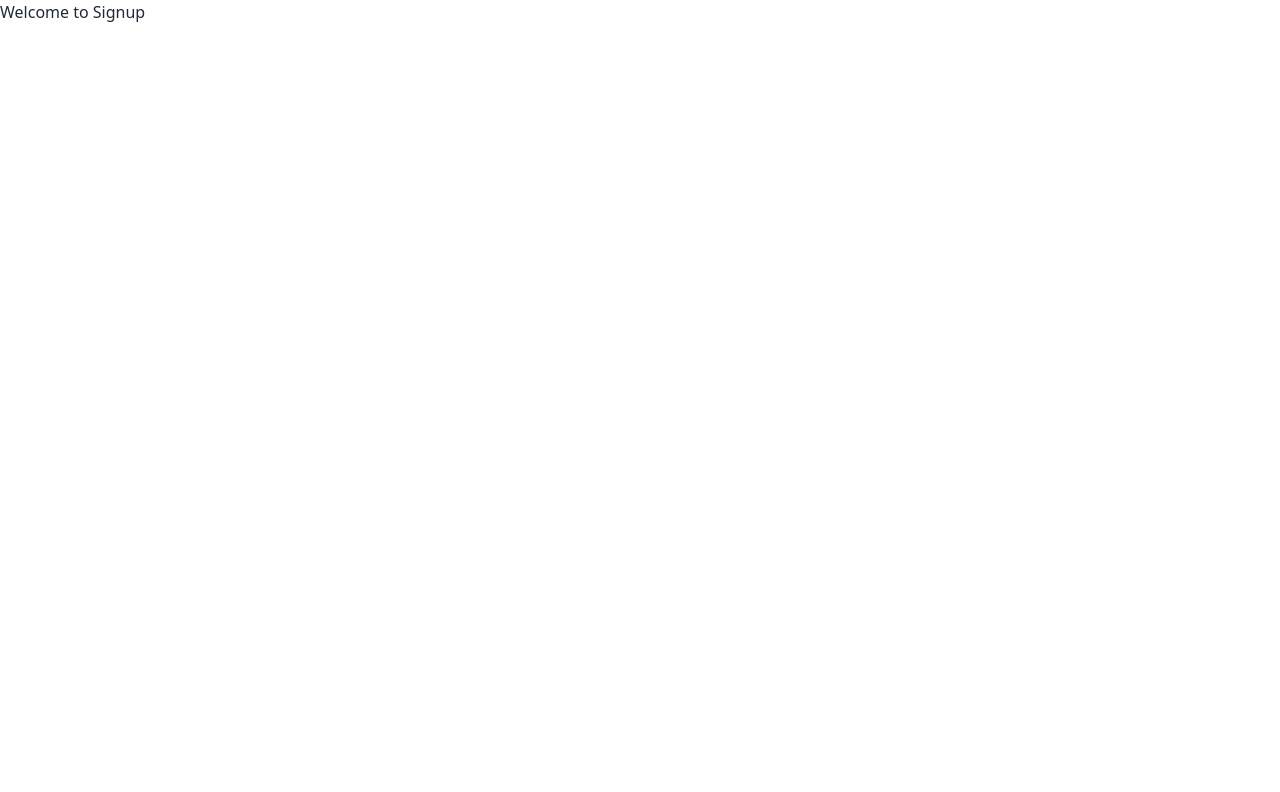
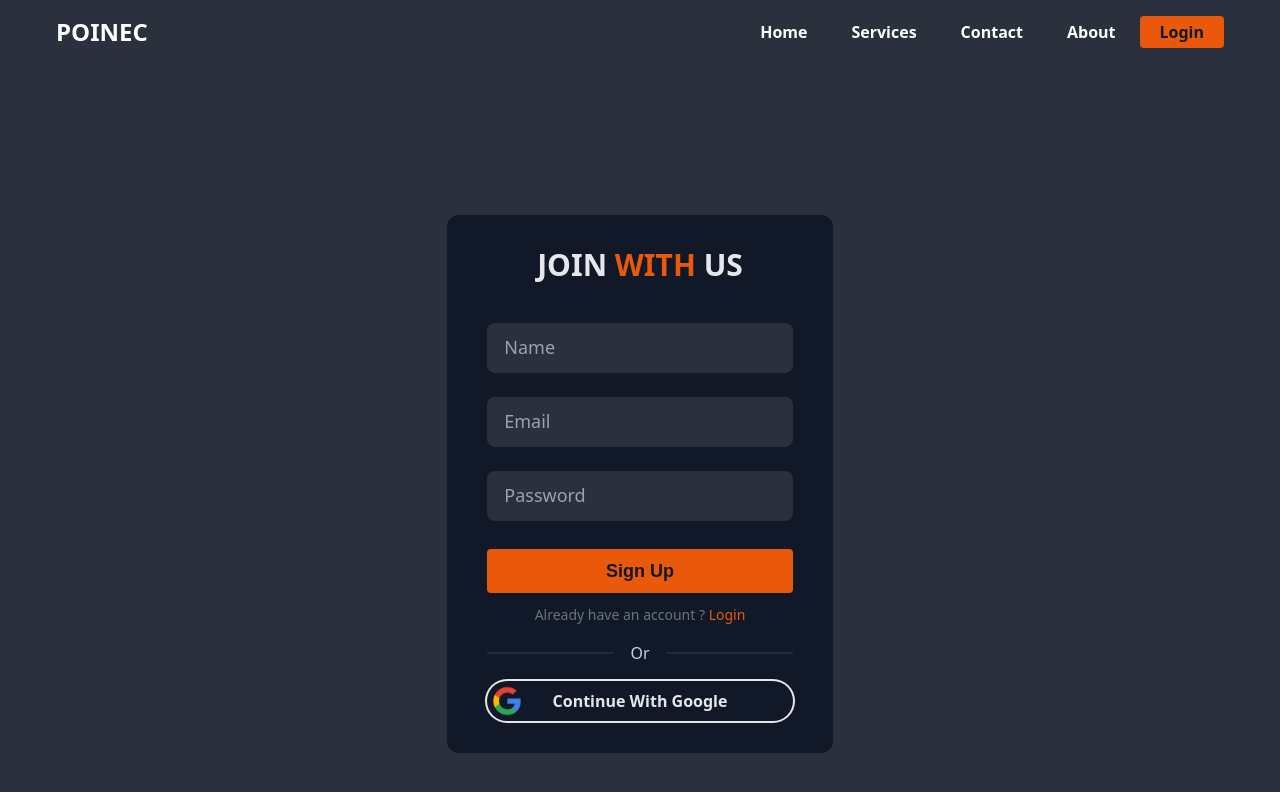
Before and after one commit to developer-build/pionec-menufecturer-client, a React (Create React App) app: page /signup in a window 1280 px wide. Shown: the top 792 px of the page. Built offline with nearby package versions, Linux system fonts and the light colour scheme.

Commit message:
sign up and login page design done

```diff
--- a/package.json
+++ b/package.json
@@ -8,8 +8,10 @@
     "@testing-library/react": "^13.2.0",
     "@testing-library/user-event": "^13.5.0",
     "daisyui": "^2.15.0",
+    "firebase": "^9.8.1",
     "react": "^18.1.0",
     "react-dom": "^18.1.0",
+    "react-firebase-hooks": "^5.0.3",
     "react-router-dom": "^6.3.0",
     "react-scripts": "5.0.1",
     "web-vitals": "^2.1.4"
--- a/src/pages/Home/WhatweMake.js
+++ b/src/pages/Home/WhatweMake.js
@@ -14,7 +14,7 @@ const WhatweMake = () => {
         <span className=" h-1 bg-orange-600 rounded-full w-28"></span>
         <span className="h-1 bg-gray-400 rounded-full w-24"></span>
       </div>
-      <div className="grid container mt-3 grid-cols-1 mb-10 md:grid-cols-2  gap-10 justify-center lg:grid-cols-3 pt-5 pb-10">
+      <div className="grid container mt-3 grid-cols-1 md:grid-cols-2  gap-10 justify-center lg:grid-cols-3 pt-5 pb-16">
         <div className="text-center">
           <h2 className="text-2xl text-gray-400 mb-3 font-semibold uppercase">
             Home Furnitures
--- a/src/pages/Login.js
+++ b/src/pages/Login.js
@@ -1,11 +1,71 @@
-import React from 'react';
+import React from "react";
+import Navber from "../shared/Navber";
+import googleImg from "../assests/imges/icons/google-logo-png-29546.png";
+import { Link } from "react-router-dom";
+const Login = () => {
 
-const Login = () => {
-    return (
-        <div>
-            <h1>Welcome to Login </h1>
+  return (
+    <div className="bg-base-100">
+      <Navber></Navber>
+      <div className="h-full md:h-screen   my-10 lg:my-0 container flex justify-center items-center">
+        <div className="w-full  md:w-[50%] lg:w-[33%]">
+          {/* <img className="h-[60px] mx-auto w-40" src={""} alt="" /> */}
+          <div className="  pb-8 px-4 md:px-10  bg-accent rounded-xl mt-10">
+            <h1 className="text-center text-3xl font-semibold pt-8 pb-10 uppercase text-secondary">
+              Welcome <span className="text-primary">Back</span>
+            </h1>
+            <form>
+              <div className="flex flex-col space-y-6">
+                <input
+                  type="text"
+                  placeholder="Email"
+                  class="input w-full placeholder:text-lg py-6 "
+                />
+                <input
+                  type="text"
+                  placeholder="Password"
+                  class="input w-full placeholder:text-lg py-6 "
+                />
+              </div>
+              <div className="flex items-center justify-between mt-4">
+                <div className="flex pl-1 items-center ">
+                  <input
+                    type="checkbox"
+                    name=""
+                    className="checkbox checkbox-sm checkbox-primary  mr-3"
+                    id=""
+                  />
+                  <span className="text-sm  text-gray-500 ">Remember me</span>
+                </div>
+                <p className="text-sm  text-gray-500 ">Forget Password?</p>
+              </div>
+              <button
+                type="submit"
+                className="px-8 mt-7 text-lg w-full  rounded py-2 font-semibold font-koulen hover:bg-orange-700 transition duration-300 ease-in-out bg-primary text-gray-900"
+              >
+                Login
+              </button>
+              <p className="text-sm mt-3 text-center text-gray-500">
+                Don't have and account ?{" "}
+                <Link to='/signup' className="text-orange-600">Create Account</Link>
+              </p>
+              <div className="divider my-5 ">Or</div>
+              <div className="ring-2 ring-secondary rounded-full shadow-sm py-2 text-accent text-center relative">
+                <span className="text-secondary capitalize font-semibold">
+                  Continue With Google
+                </span>
+                <img
+                  className="h-10 absolute top-0 left-0 w-10"
+                  src={googleImg}
+                  alt=""
+                />
+              </div>
+            </form>
+          </div>
         </div>
-    );
+      </div>
+    </div>
+  );
 };
 
 export default Login;
--- a/src/pages/Signup.js
+++ b/src/pages/Signup.js
@@ -1,11 +1,67 @@
-import React from 'react';
+import React from "react";
+import Navber from "../shared/Navber";
+import googleImg from "../assests/imges/icons/google-logo-png-29546.png";
+import { Link } from "react-router-dom";
+const Signup = () => {
+  // ? state management herer
+  return (
+    <div className="bg-base-100">
+      <Navber></Navber>
+      <div className="h-full md:h-screen   my-10 lg:my-0 container flex justify-center items-center">
+        <div className="w-full  md:w-[50%] lg:w-[33%]">
+          {/* <img className="h-[60px] mx-auto w-40" src={""} alt="" /> */}
+          <div className="  pb-8 px-4 md:px-10  bg-accent rounded-xl mt-10">
+            <h1 className="text-center text-3xl font-semibold pt-8 pb-10 uppercase text-secondary">
+              Join <span className="text-primary">with</span> Us
+            </h1>
+            <form>
+              <div className="flex flex-col space-y-6">
+                <input
+                  type="text"
+                  placeholder="Name"
+                  class="input w-full placeholder:text-lg py-6 "
+                />
+                <input
+                  type="email"
+                  placeholder="Email"
+                  class="input w-full placeholder:text-lg py-6 "
+                />
+                <input
+                  type="password"
+                  placeholder="Password"
+                  class="input w-full placeholder:text-lg py-6 "
+                />
+              </div>
 
-const Signup = () => {
-    return (
-        <div>
-            <h1>Welcome to Signup</h1>
+              <button
+                type="submit"
+                className="px-8 mt-7 text-lg w-full  rounded py-2 font-semibold font-koulen hover:bg-orange-700 transition duration-300 ease-in-out bg-primary text-gray-900"
+              >
+                Sign Up
+              </button>
+              <p className="text-sm mt-3 text-center text-gray-500">
+                Already have an account ?{" "}
+                <Link to="/login" className="text-orange-600">
+                  Login
+                </Link>
+              </p>
+              <div className="divider my-5 ">Or</div>
+              <div className="ring-2 ring-secondary rounded-full shadow-sm py-2 text-accent text-center relative">
+                <span className="text-secondary capitalize font-semibold">
+                  Continue With Google
+                </span>
+                <img
+                  className="h-10 absolute top-0 left-0 w-10"
+                  src={googleImg}
+                  alt=""
+                />
+              </div>
+            </form>
+          </div>
         </div>
-    );
+      </div>
+    </div>
+  );
 };
 
 export default Signup;
--- a/src/shared/Navber.js
+++ b/src/shared/Navber.js
@@ -1,11 +1,13 @@
 import React, { useState } from "react";
 import { MenuAlt1Icon, XIcon } from "@heroicons/react/solid";
-import { useNavigate } from "react-router-dom";
+import { Link, useLocation, useNavigate } from "react-router-dom";
 
 const Navber = () => {
   const [open, setOpen] = useState(false);
   const navigate = useNavigate();
+  const { pathname } = useLocation();
   return (
+    <div className={pathname.indexOf("/") && "bg-red-600"}>
       <nav className="container ">
         <div className="flex items-center  py-4 ">
           <div className="flex-1 text-white font-bold text-2xl">POINEC</div>
@@ -17,26 +19,46 @@ const Navber = () => {
             )}
           </div>
           <div
-          className={`flex-1 flex flex-col p-4 md:p-0 rounded-b-lg  md:flex-row justify-end  transition-all duration-500 ease-in-out space-x-1 absolute md:static   md:z-auto z-[2] right-0 w-1/2 md:w-full  space-y-2 md:space-y-0  ${
+            className={`flex-1 flex flex-col p-4 md:p-0 rounded-b-lg  md:flex-row justify-end  transition-all duration-500 ease-in-out space-x-1 absolute md:static   md:z-auto z-[2] right-0 md:w-full  space-y-2 md:space-y-0  ${
               open
                 ? "top-16 opacity-100 bg-white transition-all ease-out"
                 : "top-[-490px] md:opacity-100 opacity-0 transition-all ease-in"
             }`}
           >
-          <button className=" px-5 font-semibold rounded py-1 text-white ">Home</button>
-          <button className=" px-5 font-semibold rounded py-1 text-white ">
+            <Link
+              to="/"
+              className=" px-5 font-semibold rounded py-1 text-black md:text-white "
+            >
+              Home
+            </Link>
+            <Link
+              to="/services"
+              className=" px-5 font-semibold rounded py-1 text-black md:text-white"
+            >
               Services
-          </button>
-          <button className=" px-5 font-semibold rounded py-1 text-white ">
+            </Link>
+            <Link
+              to="/contact"
+              className=" px-5 font-semibold rounded py-1 text-black md:text-white "
+            >
               Contact
-          </button>
-          <button className=" px-5 font-semibold rounded py-1 text-white ">About</button>
-          <button className=" px-5 font-semibold rounded py-1  bg-white text-black">
+            </Link>
+            <Link
+              to="/about"
+              className=" px-5 font-semibold rounded py-1 text-black md:text-white "
+            >
+              About
+            </Link>
+            <Link
+              to="/login"
+              className=" px-5 font-semibold rounded py-1  bg-orange-600 text-gray-900"
+            >
               Login
-          </button>
+            </Link>
           </div>
         </div>
       </nav>
+    </div>
   );
 };
 
--- /dev/null
+++ b/src/shared/firebase.init.js
@@ -0,0 +1,17 @@
+import { initializeApp } from "firebase/app";
+import { getAuth } from "firebase/auth";
+
+// Your web app's Firebase configuration
+const firebaseConfig = {
+  apiKey: "AIzaSyDyIFx0Z-vt2T_MPa73I0s2-2nsD4WaK2o",
+  authDomain: "pionec-menufecturer.firebaseapp.com",
+  projectId: "pionec-menufecturer",
+  storageBucket: "pionec-menufecturer.appspot.com",
+  messagingSenderId: "517084584999",
+  appId: "1:517084584999:web:6eca5dcc7ecd8462614202",
+};
+
+// Initialize Firebase
+const app = initializeApp(firebaseConfig);
+const auth = getAuth(app);
+export default auth;
--- a/tailwind.config.js
+++ b/tailwind.config.js
@@ -1,9 +1,26 @@
 module.exports = {
   content: ["./src/**/*.{js,jsx,ts,tsx}"],
+  daisyui: {
+    themes: [
+      {
+        mytheme: {
+          primary: "#EA580C",
+          secondary: "#E5E7EB",
+          accent: "#111827",
+          neutral: "#191D24",
+          "base-100": "#2A303C",
+          info: "#3ABFF8",
+          success: "#36D399",
+          warning: "#FBBD23",
+          error: "#F87272",
+        },
+      },
+    ],
+  },
   theme: {
     extend: {},
     fontFamily: {
-      koulen: ['Poppins', 'sans-serif'],
+      koulen: ["Poppins", "sans-serif"],
     },
     container: {
       center: true,
```
Also changed, not shown: src/pages/Home/Banner.js (+4 -3 lines), src/assests/imges/icons/google-logo-png-29546.png (added), 1 other file (tests, documents, lock files or other folders). Lines whose indentation alone changed are shown as unchanged.
